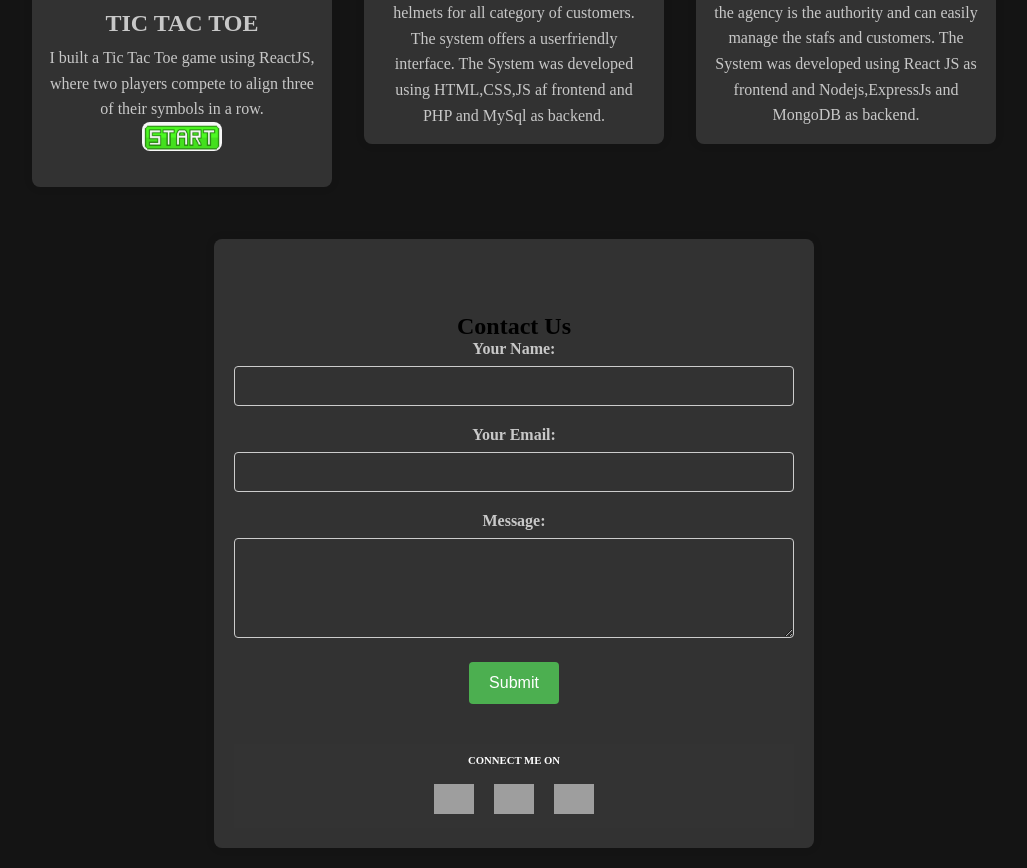
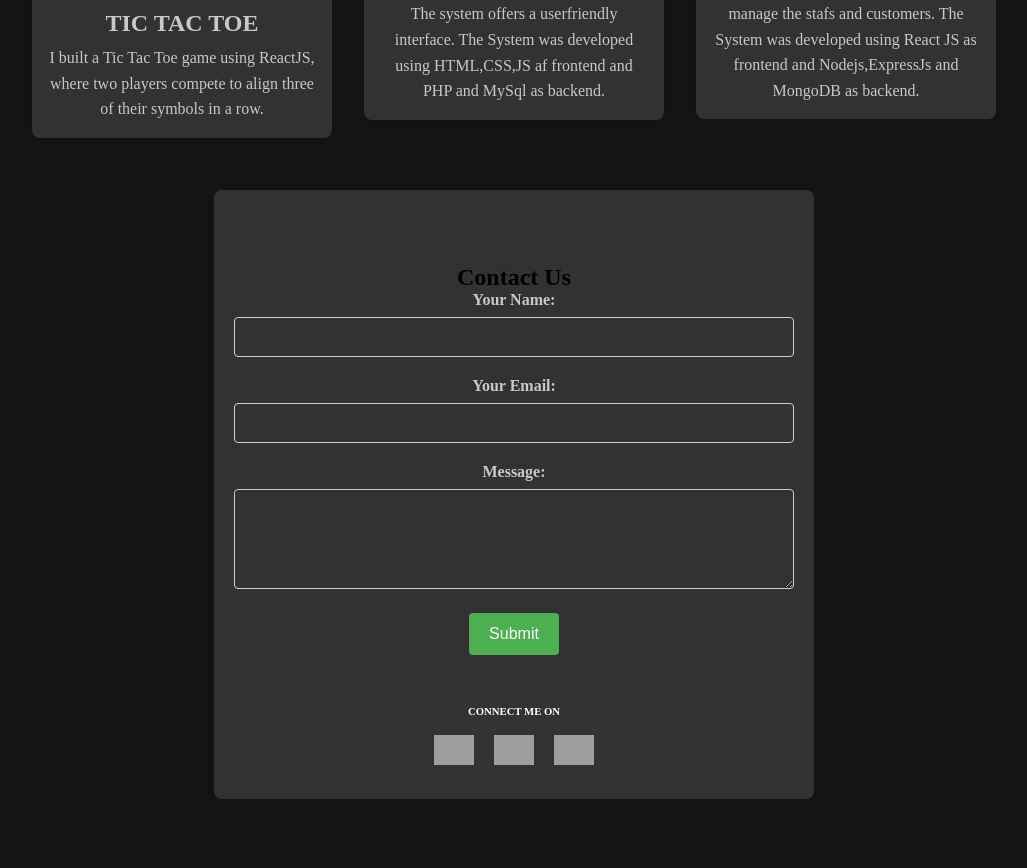
Before and after one commit to Vishakhs0019/PORTFOLIO, a React (Vite) app: page / in a window 1280 px wide. Shown: the part 2325-3193 px from the top of the page, without its empty margins (126-1153 px from the left). After the commit the page ends 3144 px from the top, so only its background shows below. Built offline with nearby package versions, Linux system fonts and the light colour scheme; grey boxes are pictures that could not be loaded.

Commit message:
git commit

```diff
--- a/src/project.jsx
+++ b/src/project.jsx
@@ -11,6 +11,7 @@ function Project() {
 
   // const handleGameClick = () => {
   //    <a href="https://vishakhs0019.netlify.app/game"></a>
+
   // };
 
   return (
@@ -25,7 +26,7 @@ function Project() {
             <img src={tictak} alt="work" className="workimg" />
             <h2>TIC TAC TOE</h2>
             <p>I built a Tic Tac Toe game using ReactJS, where two players compete to align three of their symbols in a row.</p>
-           <a href="https://vishakhs0019.netlify.app/game"><button id="btn" ><img src={button} alt="work" id="img-button" /></button></a>
+
           </div>
           <div className="img">
             <img src={helmet} alt="work" className="workimg" />
```
